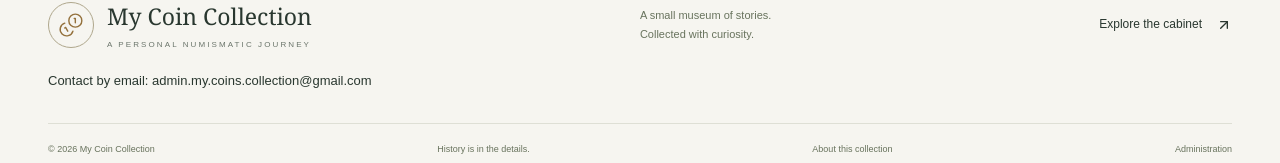
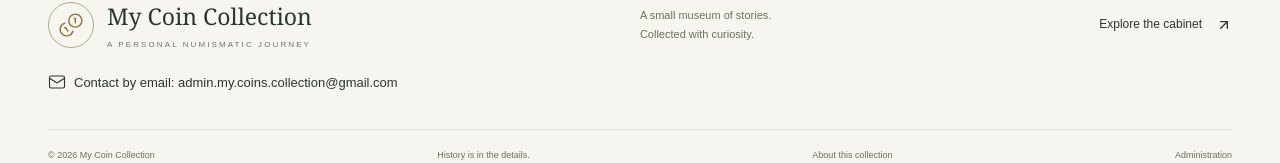
Before and after one commit to TheATsiri/MyCoinsCollection, a React (Vite) app: page / in a window 1280 px wide. Shown: the part 1608-1771 px from the top of the page. Built offline with nearby package versions, Linux system fonts and the light colour scheme; no server answers.

Commit message:
Add envelope icon to email contact link

```diff
--- a/src/App.tsx
+++ b/src/App.tsx
@@ -6,7 +6,7 @@ import LanguageSelector from './components/LanguageSelector'
 import { useLanguage } from './i18n/useLanguage'
 import { useEffect } from 'react'
 import { Link, NavLink, Route, Routes, useLocation } from 'react-router-dom'
-import { ArrowUpRight, Coins } from 'lucide-react'
+import { ArrowUpRight, Coins, Mail } from 'lucide-react'
 import { isDemo } from './lib/supabase'
 import Home from './pages/Home'
 import Collection from './pages/Collection'
@@ -102,7 +102,8 @@ export default function App() {
         </div>
         <div className="container footer-contact">
           <a href="mailto:admin.my.coins.collection@gmail.com">
-            {t('Contact by email')}: admin.my.coins.collection@gmail.com
+            <Mail size={18} strokeWidth={1.5} aria-hidden="true" />
+            <span>{t('Contact by email')}: admin.my.coins.collection@gmail.com</span>
           </a>
         </div>
         <div className="container footer-bottom">
--- a/src/styles/global.css
+++ b/src/styles/global.css
@@ -567,7 +567,14 @@ main:focus {
   font-size: 13px;
 }
 .footer-contact a {
+  display: inline-flex;
+  align-items: center;
+  gap: 8px;
+  max-width: 100%;
   overflow-wrap: anywhere;
+}
+.footer-contact a span {
+  min-width: 0;
 }
 .footer-bottom {
   display: flex;
```
